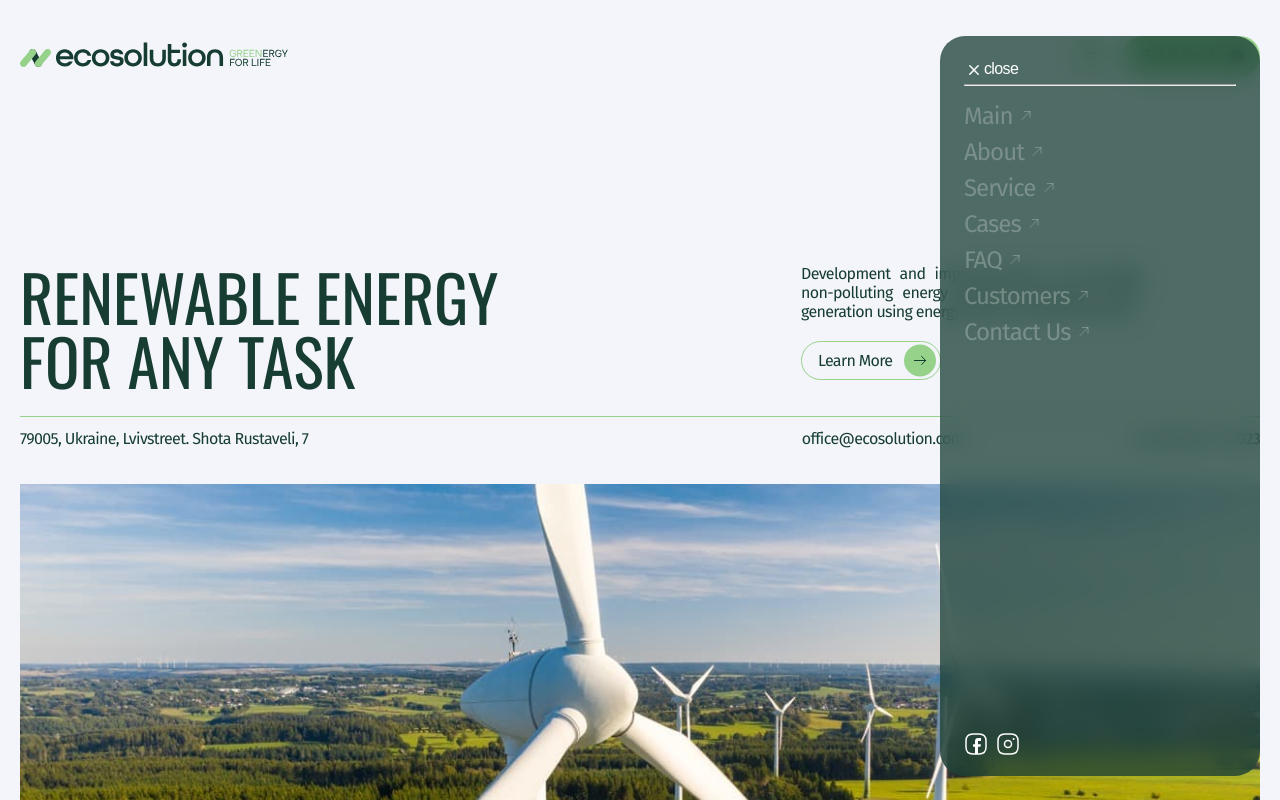
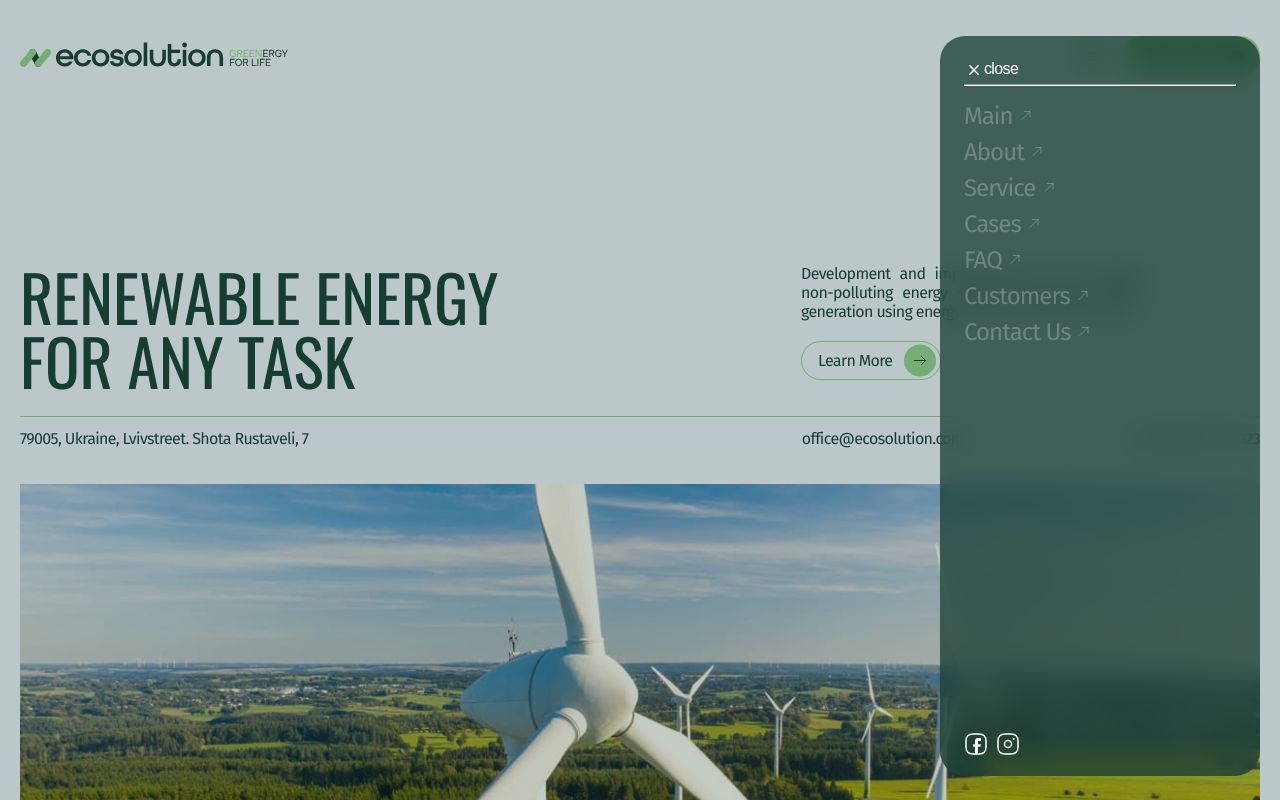
Before and after one commit to Nataleesha/ecosolution, a React (Vite) app: page / in a window 1280 px wide. Both pictures are taken after a click on the button 1091 px from the left and 56 px from the top of the page. Shown: the top 800 px of the page. Built offline with nearby package versions, Linux system fonts and the light colour scheme.

Commit message:
modal menu improved

```diff
--- a/src/components/Header/Header.jsx
+++ b/src/components/Header/Header.jsx
@@ -24,8 +24,14 @@ const Header = () => {
       window.addEventListener("scroll", listenScrollEvent);
     }
 
-    return () => window.addEventListener("scroll", listenScrollEvent);
+    return () => window.removeEventListener("scroll", listenScrollEvent);
   }, []);
+
+  if (isOpen) {
+    document.body.classList.add("no-overflow");
+  } else {
+    document.body.classList.remove("no-overflow");
+  }
 
   // eslint-disable-next-line no-unused-vars
   function listenScrollEvent(e) {
--- a/src/components/Menu/Menu.jsx
+++ b/src/components/Menu/Menu.jsx
@@ -1,7 +1,9 @@
 import PropTypes from "prop-types";
 
 import {
-  Container,
+  Overlay,
+  OuterContainer,
+  MenuContainer,
   NavMenu,
   CloseButton,
   MenuItem,
@@ -18,7 +20,9 @@ import Instagram from "src/assets/icons/instagram.svg?react";
 
 const Menu = ({ toggleMenu }) => {
   return (
-    <Container>
+    <Overlay>
+      <OuterContainer>
+        <MenuContainer>
           <NavMenu>
             <CloseButton type="button" onClick={toggleMenu}>
               <svg
@@ -97,7 +101,9 @@ const Menu = ({ toggleMenu }) => {
               </SocialItem>
             </Socials>
           </NavMenu>
-    </Container>
+        </MenuContainer>
+      </OuterContainer>
+    </Overlay>
   );
 };
 
--- a/src/components/Menu/Menu.styled.js
+++ b/src/components/Menu/Menu.styled.js
@@ -1,9 +1,46 @@
 import { styled } from "styled-components";
-import { tablet } from "src/variables/breakpoints";
+import { mobile, tablet, desktop } from "src/variables/breakpoints";
 
-export const Container = styled.div`
+export const Overlay = styled.div`
+  width: 100vw;
+  height: 100vh;
+  z-index: 2;
+  opacity: 1;
+  position: fixed;
+  top: 0;
+  left: 0;
+  background-color: rgba(23, 61, 51, 0.25);
+
+  &::before {
+    content: "";
+    backdrop-filter: blur(2px);
+  }
+`;
+
+export const OuterContainer = styled.div`
+  z-index: 3;
+  position: relative;
+  height: 100%;
+  min-width: 360px;
+  max-width: ${mobile};
+  height: 100vh;
+  margin: 0 auto;
+  padding: 0 20px;
+
+  @media screen and (min-width: ${tablet}) {
+    max-width: none;
+    width: ${tablet};
+  }
+
+  @media screen and (min-width: ${desktop}) {
+    width: ${desktop};
+  }
+`;
+
+export const MenuContainer = styled.div`
   position: absolute;
-  top: 0;
+  z-index: 4;
+  top: 36px;
   right: 20px;
   width: calc(100% - 40px);
   height: calc(100vh - 60px);
--- a/src/index.css
+++ b/src/index.css
@@ -23,6 +23,10 @@ body {
 
   margin: 0;
   padding: 0;
+}
+
+.no-overflow {
+  overflow: hidden;
 }
 
 * {
```
Lines whose indentation alone changed are shown as unchanged.
